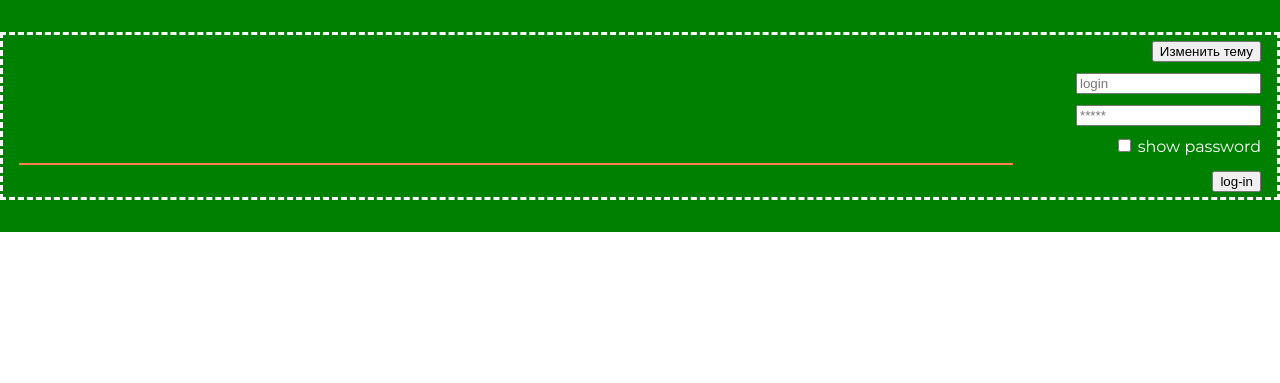
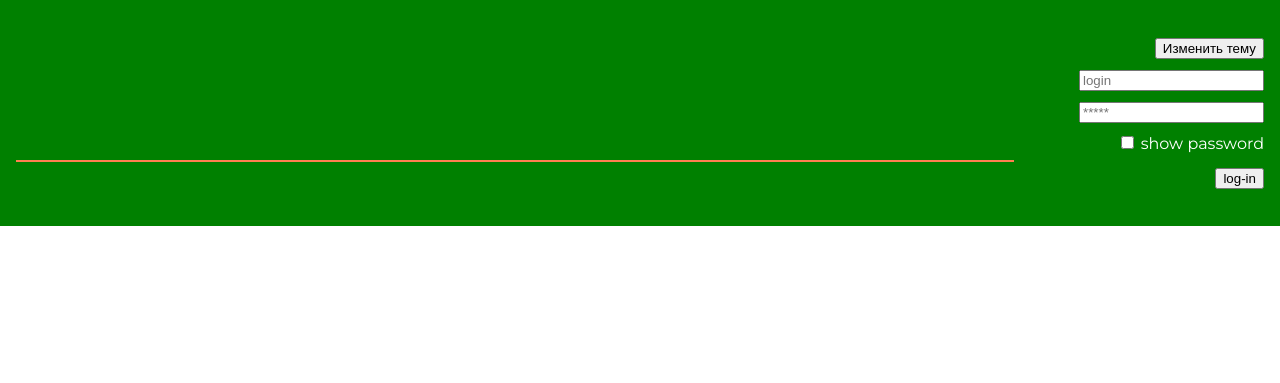
Before and after one commit to KchawEzhi/perviy_sait_, a plain HTML site: page index.html in a window 1280 px wide. Shown: the top 383 px of the page. Drawn offline with nearby package versions, Linux system fonts and the light colour scheme.

Commit message:
undashed !!!container!!!

```diff
--- a/style.css
+++ b/style.css
@@ -15,7 +15,6 @@ body {
     max-width: 928px;
     margin: 0 auto;
     padding: 0 16px;
-    border: dashed;
     overflow: hidden;
   }
 
```
